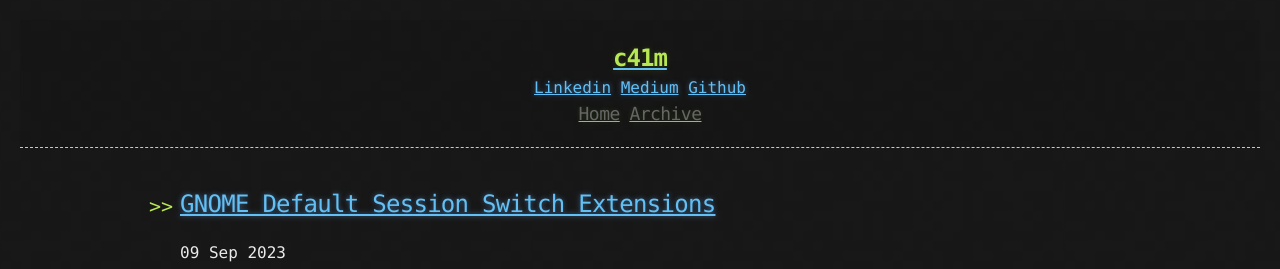
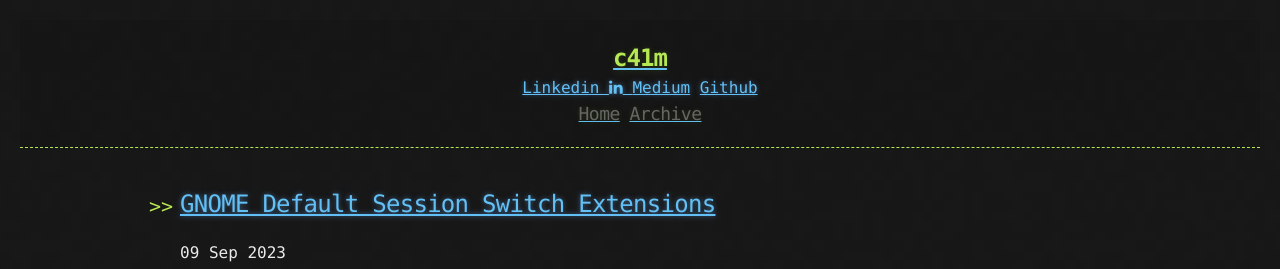
Before and after one commit to prasanthc41m/blog-theme, a Jekyll site: the page built from index.html, in a window 1280 px wide. Shown: the top 269 px of the page. Built offline with Jekyll 4.4.1, drawn with Linux system fonts in a browser that asks for light colours; the list of posts is cut into pages by our own code.

Commit message:
Update header.html

```diff
--- a/_includes/header.html
+++ b/_includes/header.html
@@ -5,7 +5,7 @@
           <h1>{{ site.title | default: site.github.repository_name }}</h1>
         </a>
     <div style="text-align:center;">
-      <a href="https://www.linkedin.com/in/prasanthc41m/">Linkedin</a>  <a href="https://prasanthc41m.medium.com/">Medium</a>  <a href="https://github.com/prasanthc41m">Github</a>
+      <a href="https://www.linkedin.com/in/prasanthc41m/">Linkedin <i class="fa fa-linkedin"></i> </a>  <a href="https://prasanthc41m.medium.com/">Medium</a>  <a href="https://github.com/prasanthc41m">Github</a>
       <div class="header-links">
       {% include links.html %}
     </div>
```
